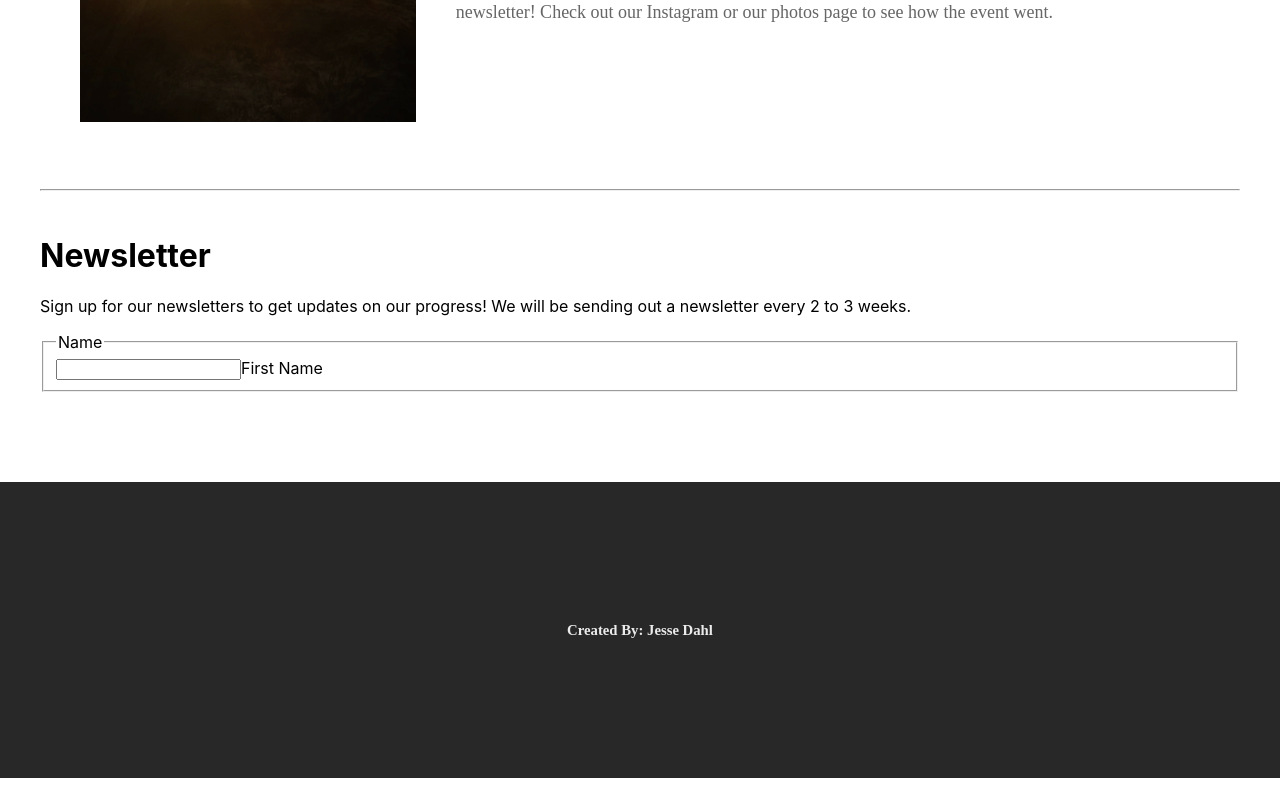
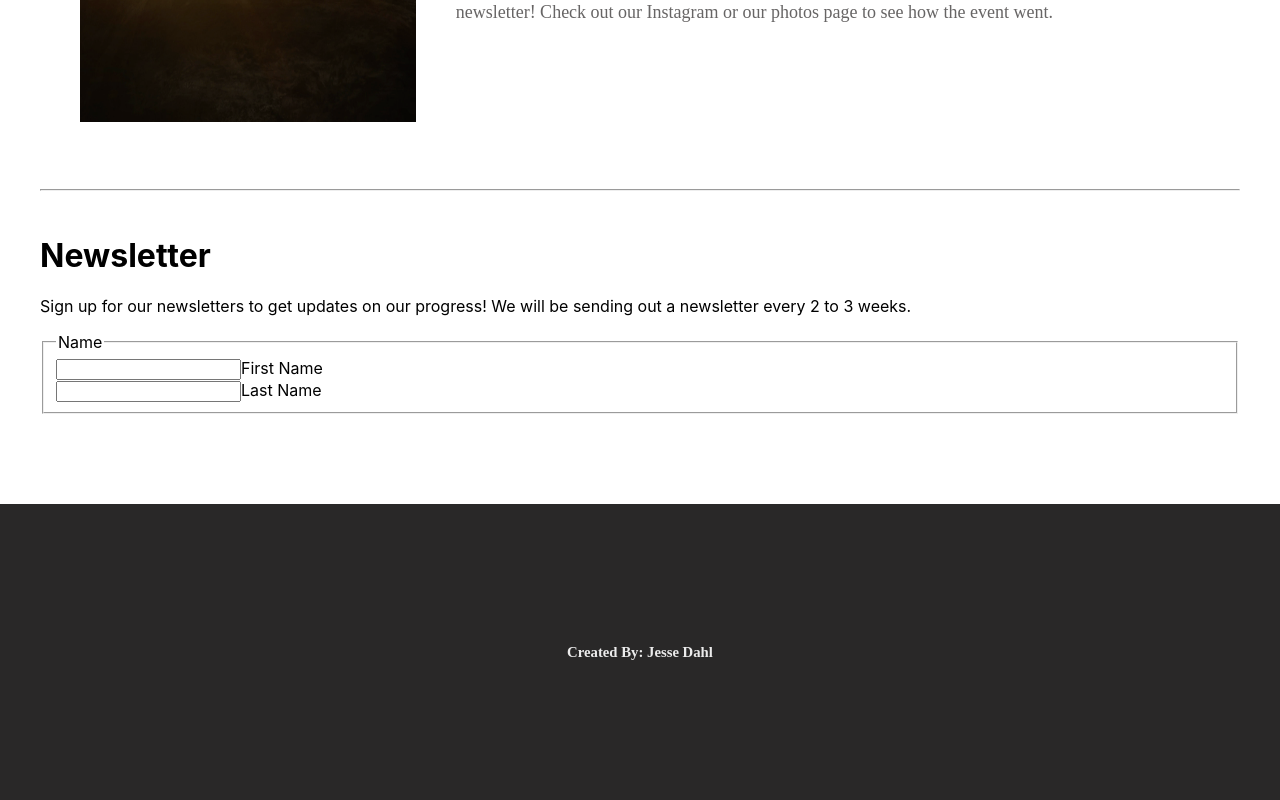
Before and after one commit to streamline-solar/streamline-solar-project, a React (Create React App) app: page /our-progress in a window 1280 px wide. Shown: the part 2830-3630 px from the top of the page. Before the commit the page ends 3608 px from the top, so only its background shows below. Built offline with nearby package versions, Linux system fonts and the light colour scheme.

Commit message:
realized that im using react and i can use javascript to make the form process a little easier lol. Going to call it quits on the form for now and probably wait until the weekend to really grind it out and actually make use of React

```diff
--- a/src/components/OurProgress.js
+++ b/src/components/OurProgress.js
@@ -213,7 +213,10 @@ class Progress extends Component {
                             </label>
                           </div>
                           <div className="field-last-name">
-
+                            <label className="caption">
+                              <input className="field-element" name="lname" type="text" spellcheck="false" maxlength="30" data-title="Last" />
+                              Last Name
+                            </label>
                           </div>
                         </fieldset>
                       </div>
```
